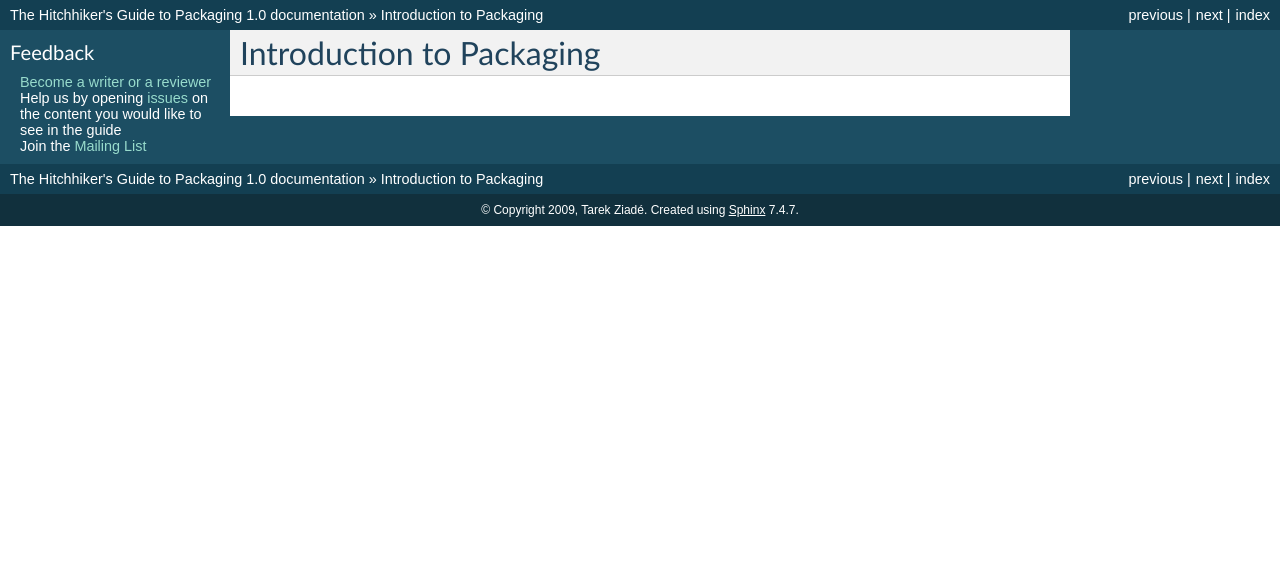
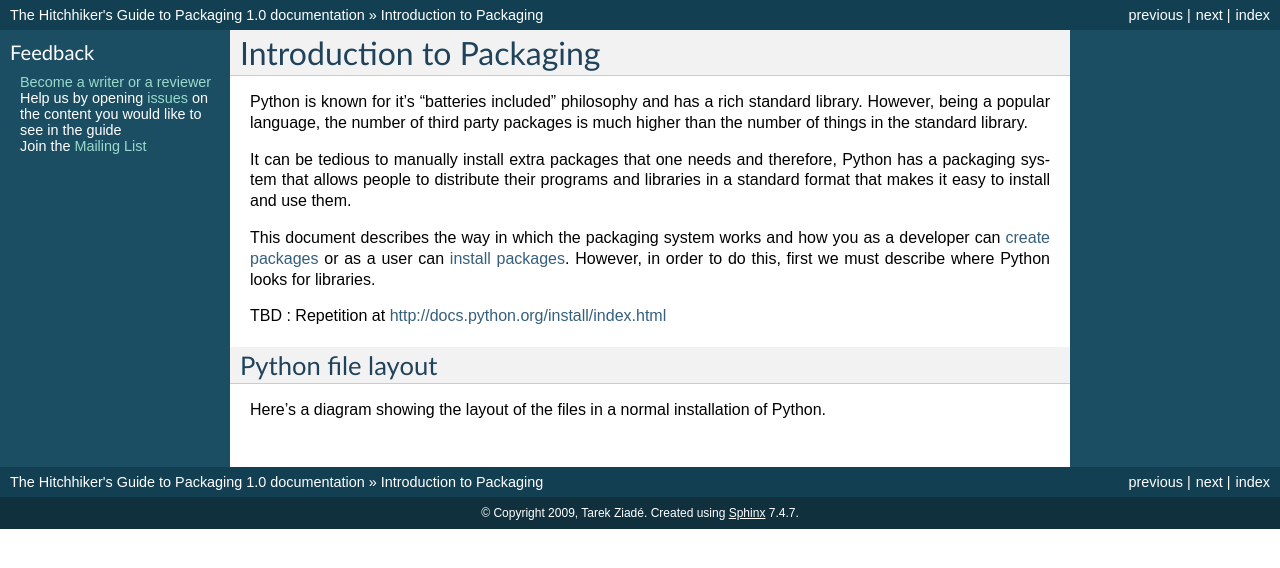
Before and after one commit to pypa/packaging.python.org, a Sphinx documentation site: the page built from source/introduction.txt, in a window 1280 px wide. Shown: the top 568 px of the page. Built offline with Sphinx 7.4.7, drawn with Linux system fonts in a browser that asks for light colours.

Commit message:
Intro section done

```diff
--- a/source/introduction.txt
+++ b/source/introduction.txt
@@ -1,3 +1,25 @@
 =========================
 Introduction to Packaging
 =========================
+
+Python is known for it's "batteries included" philosophy and has a
+rich standard library. However, being a popular language, the number
+of third party packages is much higher than the number of things in
+the standard library.
+
+It can be tedious to manually install extra packages that one needs
+and therefore, Python has a packaging system that allows people to
+distribute their programs and libraries in a standard format that
+makes it easy to install and use them.
+
+This document describes the way in which the packaging system works
+and how you as a developer can :doc:`create packages </creation>` or as a
+user can :doc:`install packages <installation>`. However, in order to
+do this, first we must describe where Python looks for libraries.
+
+TBD : Repetition at http://docs.python.org/install/index.html
+
+Python file layout
+------------------
+Here's a diagram showing the layout of the files in a normal
+installation of Python.
```
